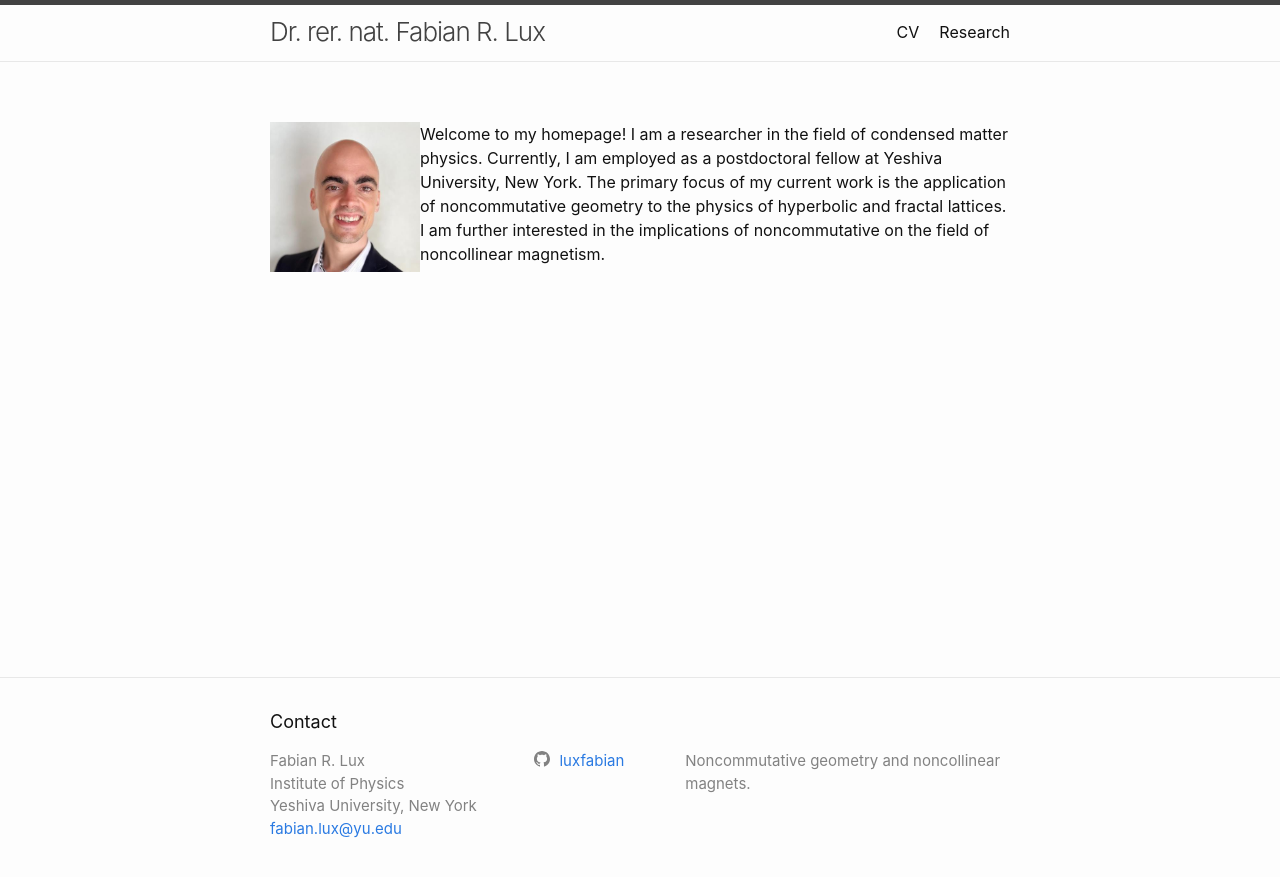
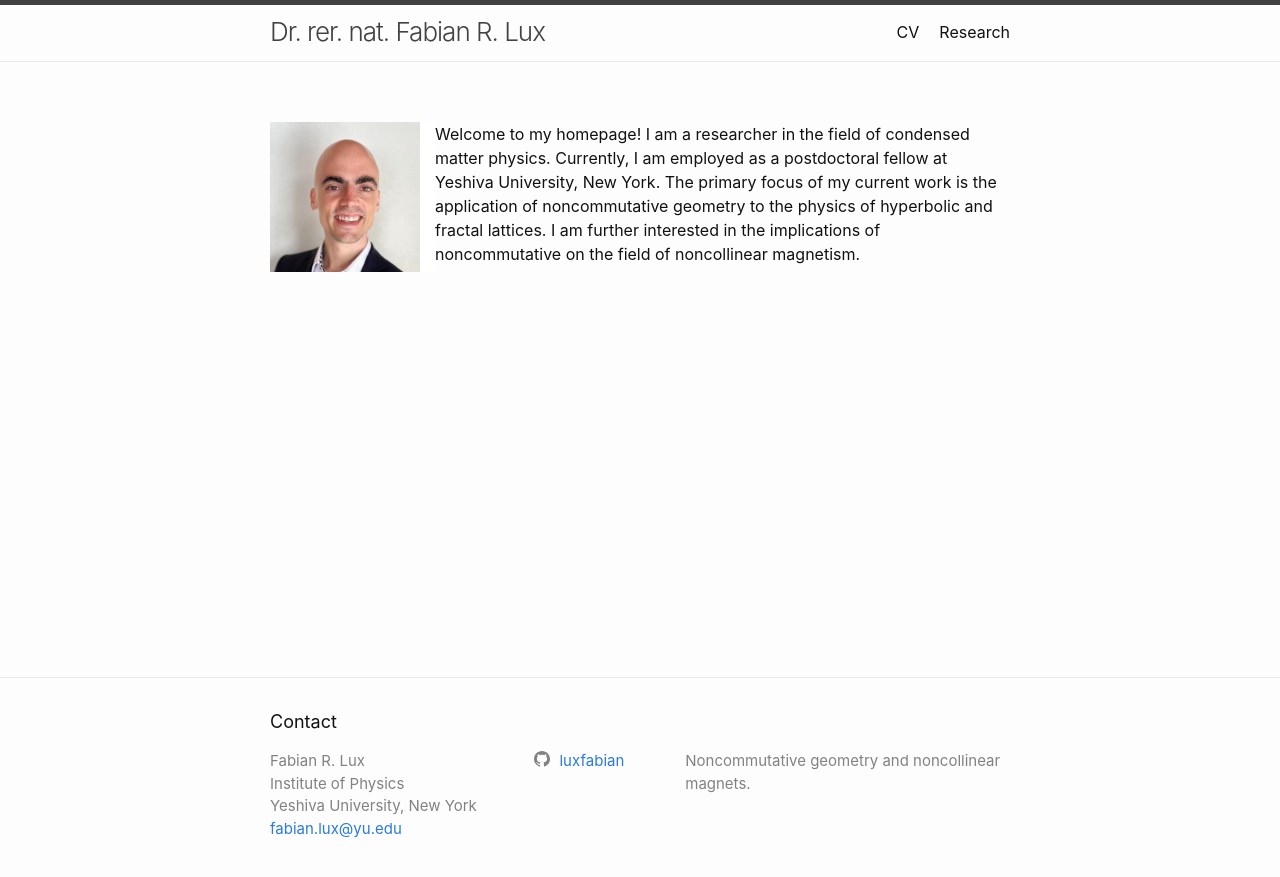
Before and after one commit to luxfabian/luxfabian.github.io, a Jekyll site: the page built from index.markdown, in a window 1280 px wide. Shown: the top 877 px of the page. Built offline with Jekyll 4.4.1, drawn with Linux system fonts in a browser that asks for light colours.

Commit message:
Add border

```diff
--- a/index.markdown
+++ b/index.markdown
@@ -5,6 +5,6 @@
 layout: page
 ---
 
-<img align="left" src="./docs/assets/images/profile_picture.jpeg" alt="Fabian R. Lux" width="150"/>
+<img style="border-right:15px solid white;" align="left" src="./docs/assets/images/profile_picture.jpeg" alt="Fabian R. Lux" width="150"/>
 
 Welcome to my homepage! I am a researcher in the field of condensed matter physics. Currently, I am employed as a postdoctoral fellow at Yeshiva University, New York. The primary focus of my current work is the application of noncommutative geometry to the physics of hyperbolic and fractal lattices. I am further interested in the implications of noncommutative on the field of noncollinear magnetism.
```
